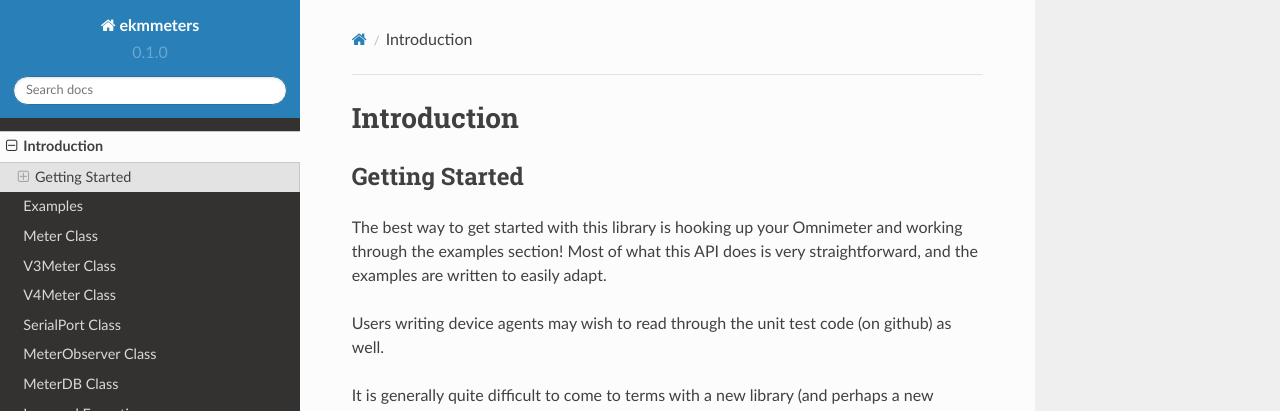
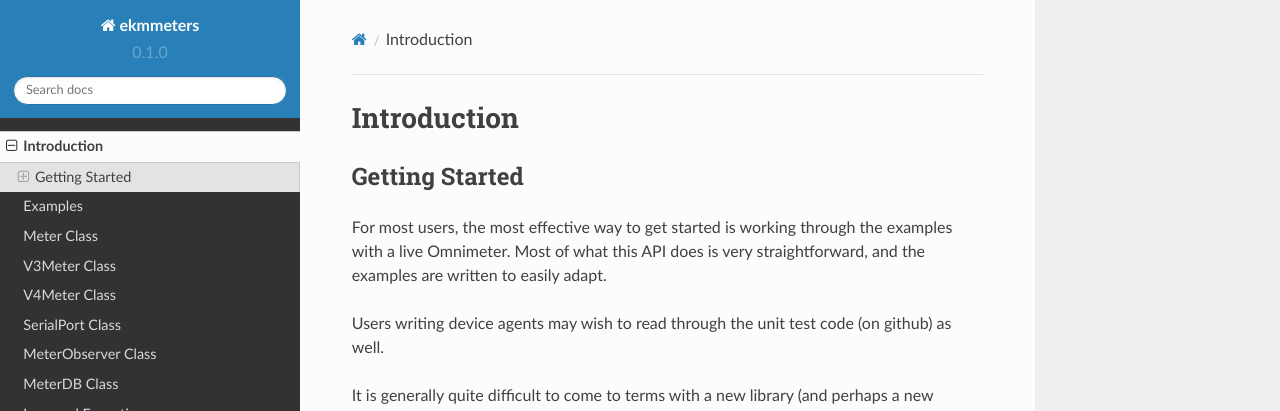
Before and after one commit to ekmmetering/ekmmeters, a Sphinx documentation site: the page built from docs/overview.rst, in a window 1280 px wide and 1278 px high. Shown: the top 411 px of the window. Built offline with Sphinx 7.4.7 and the Read the Docs theme 2.0.0, drawn with Linux system fonts in a browser that asks for light colours.

Commit message:
Update overview.rst

```diff
--- a/docs/overview.rst
+++ b/docs/overview.rst
@@ -8,8 +8,8 @@ Introduction
 Getting Started
 ^^^^^^^^^^^^^^^
 
-The best way to get started with this library is hooking up your Omnimeter and working
-through the examples section!  Most of what this API does is very straightforward,
+For most users, the most effective way to get started is working through the
+examples with a live Omnimeter. Most of what this API does is very straightforward,
 and the examples are written to easily adapt.
 
 Users writing device agents may wish to read through the unit test code (on github) as well.
```
